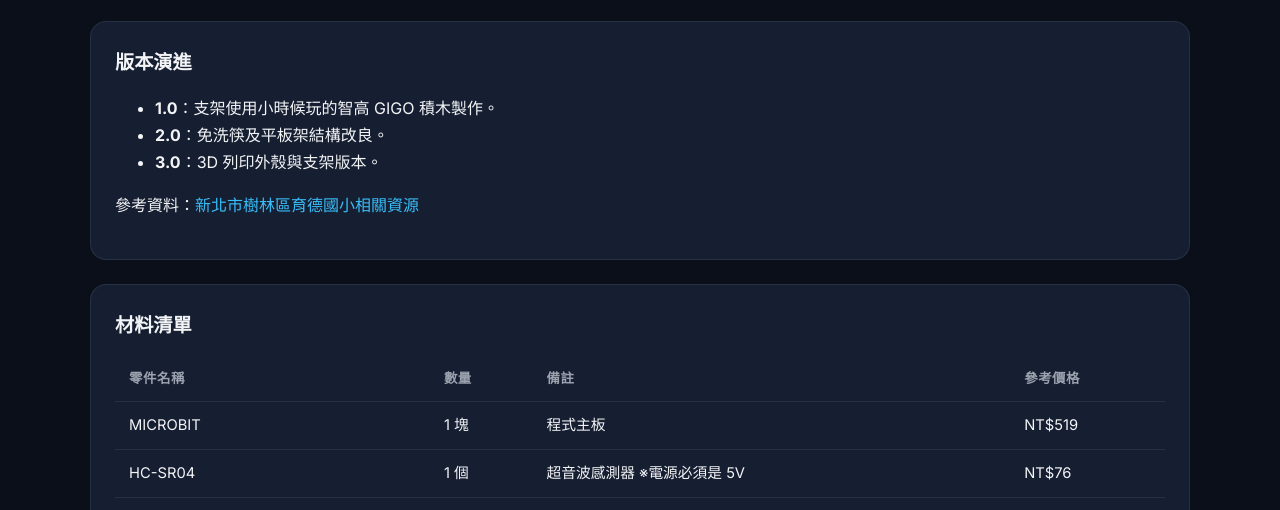
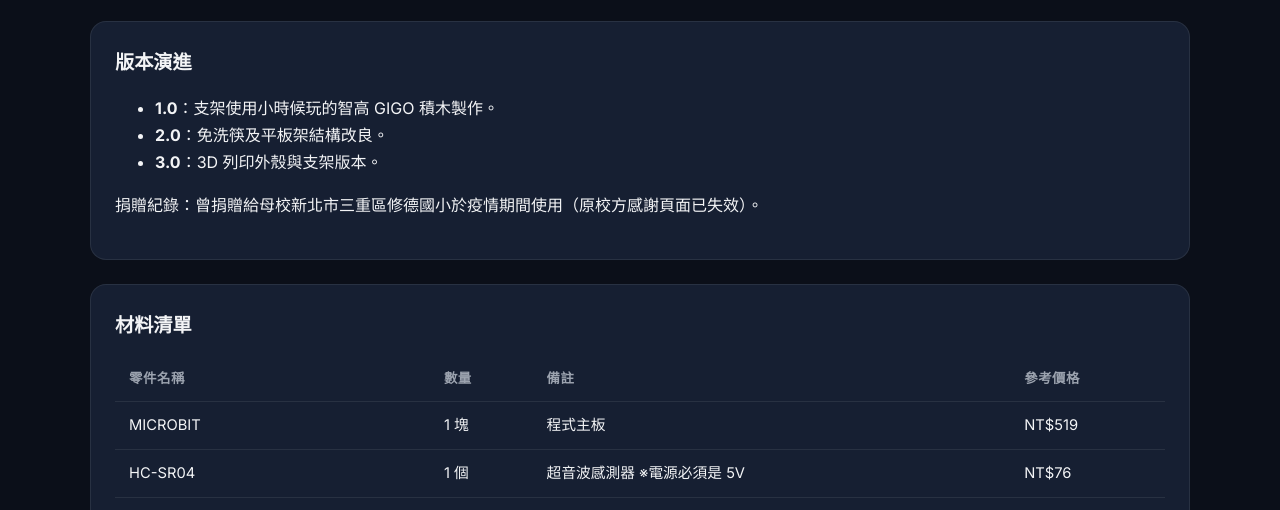
Before and after one commit to ericlin241/portfolio, a plain HTML site: page projects/alcohol-robot/index.html in a window 1280 px wide. Shown: the part 290-800 px from the top of the page. Drawn offline with Linux system fonts and the light colour scheme.

Commit message:
Fix school donation note on alcohol-robot page

```diff
--- a/projects/alcohol-robot/index.html
+++ b/projects/alcohol-robot/index.html
@@ -61,7 +61,7 @@
             <li><strong>2.0</strong>：免洗筷及平板架結構改良。</li>
             <li><strong>3.0</strong>：3D 列印外殼與支架版本。</li>
           </ul>
-          <p>參考資料：<a href="https://www.sude.ntpc.edu.tw/p/405-1000-4366,c743.php" target="_blank" rel="noopener">新北市樹林區育德國小相關資源</a></p>
+          <p>捐贈紀錄：曾捐贈給母校新北市三重區修德國小於疫情期間使用（原校方感謝頁面已失效）。</p>
         </div>
         <div class="detail-section">
           <h2>材料清單</h2>
```
